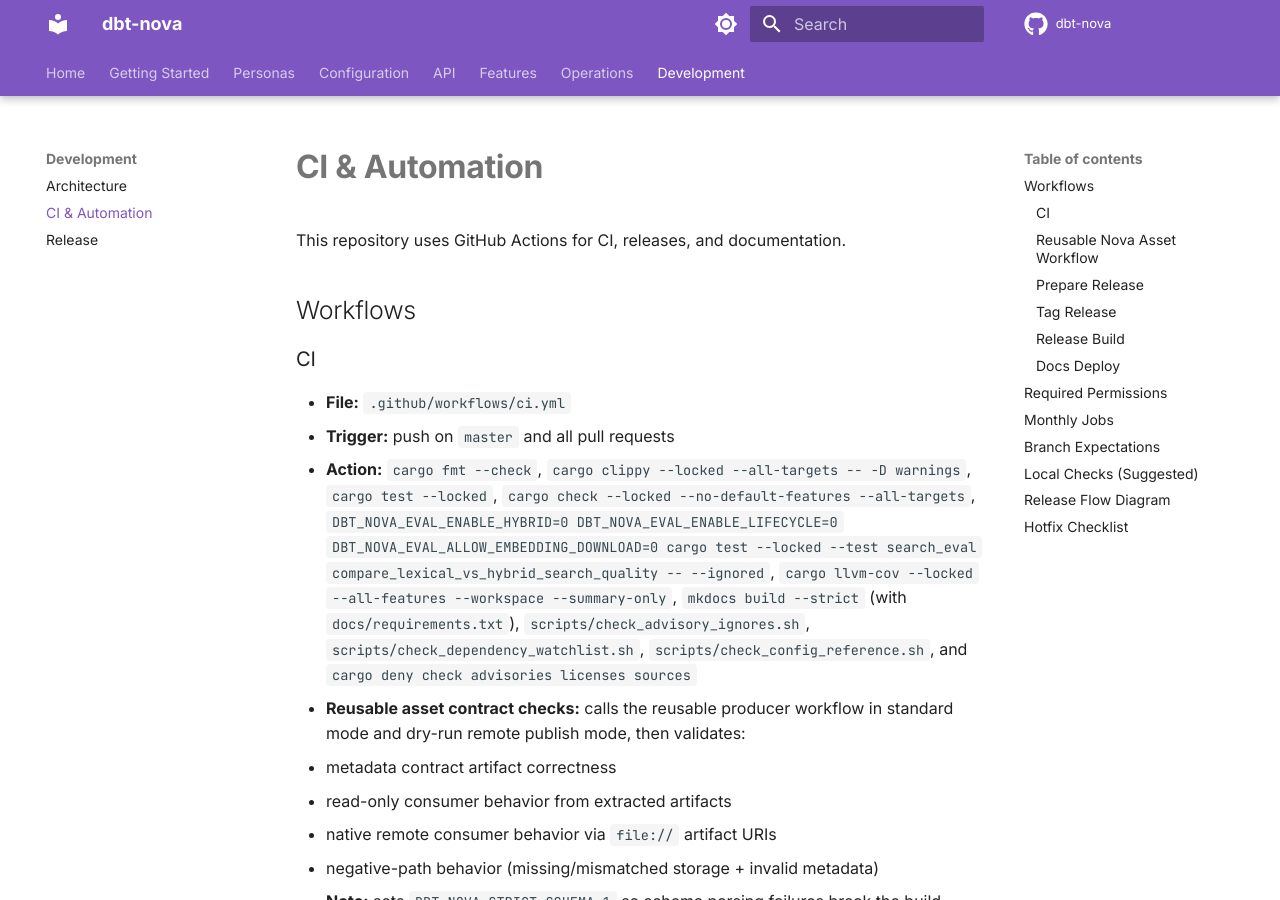
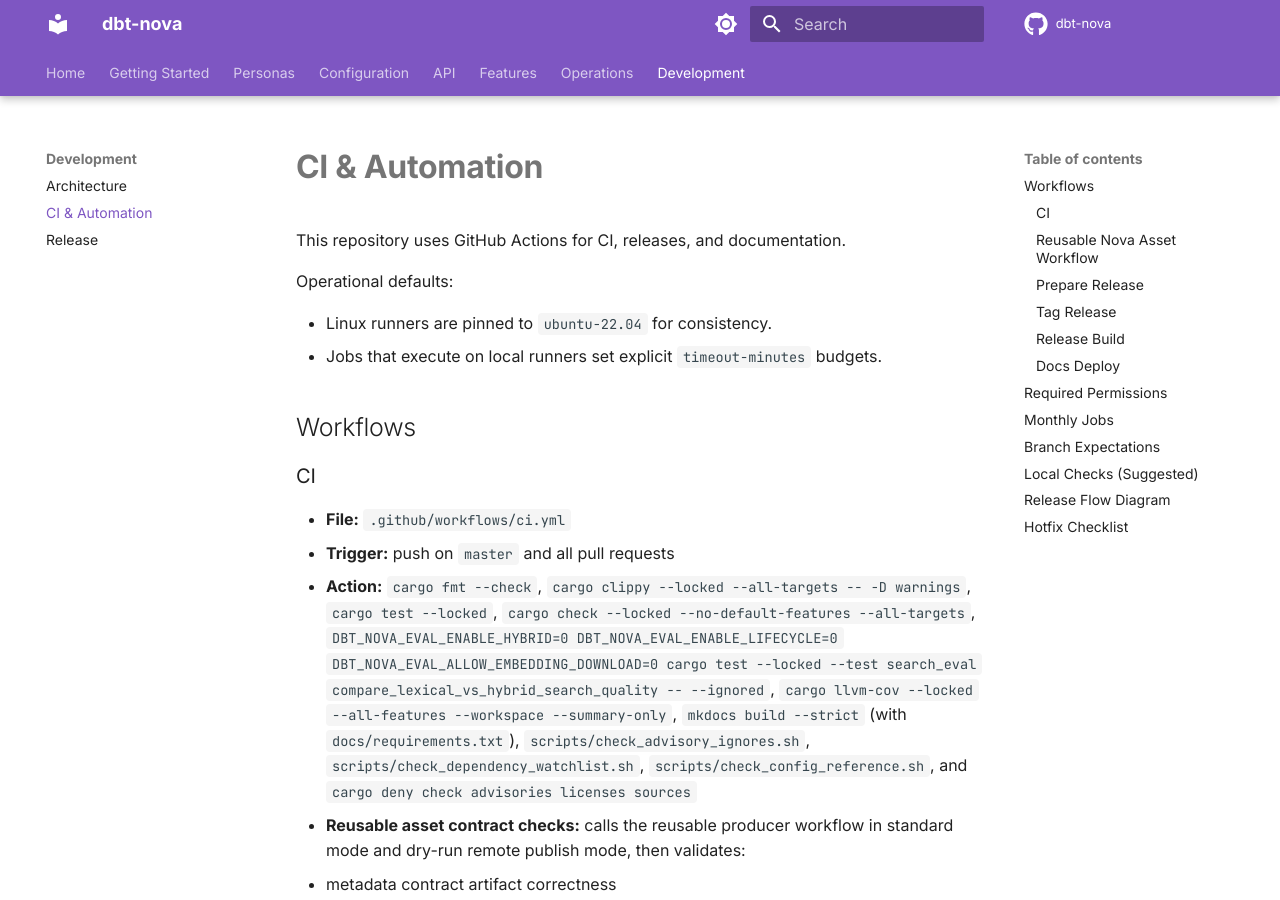
Before and after one commit to joe-broadhead/dbt-nova, an MkDocs documentation site: the page built from docs/development/ci.md, in a window 1280 px wide and 900 px high. Built offline with MkDocs 1.6.1 and Material for MkDocs 9.7.7, drawn with Linux system fonts in a browser that asks for light colours; comment, search, counter and statistics services are not loaded.

Commit message:
Issue #84: add timeout budgets and CI cache consistency improvements (#89)
* Add CI timeout budgets and cache consistency hardening

* Fix CI workflow syntax for reusable workflow call jobs

```diff
--- a/docs/development/ci.md
+++ b/docs/development/ci.md
@@ -1,6 +1,11 @@
 # CI & Automation
 
 This repository uses GitHub Actions for CI, releases, and documentation.
+
+Operational defaults:
+
+- Linux runners are pinned to `ubuntu-22.04` for consistency.
+- Jobs that execute on local runners set explicit `timeout-minutes` budgets.
 
 ## Workflows
 
```
Also changed, not shown: 7 other files.
